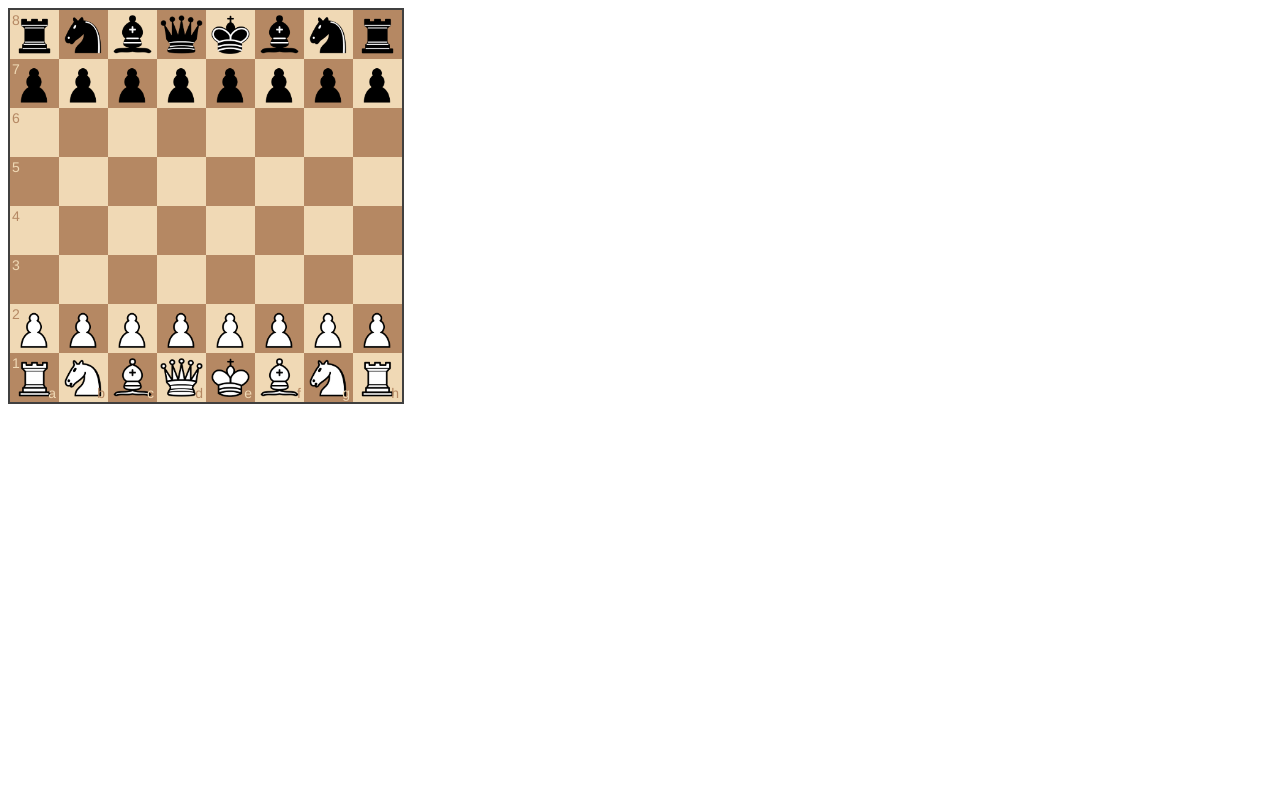
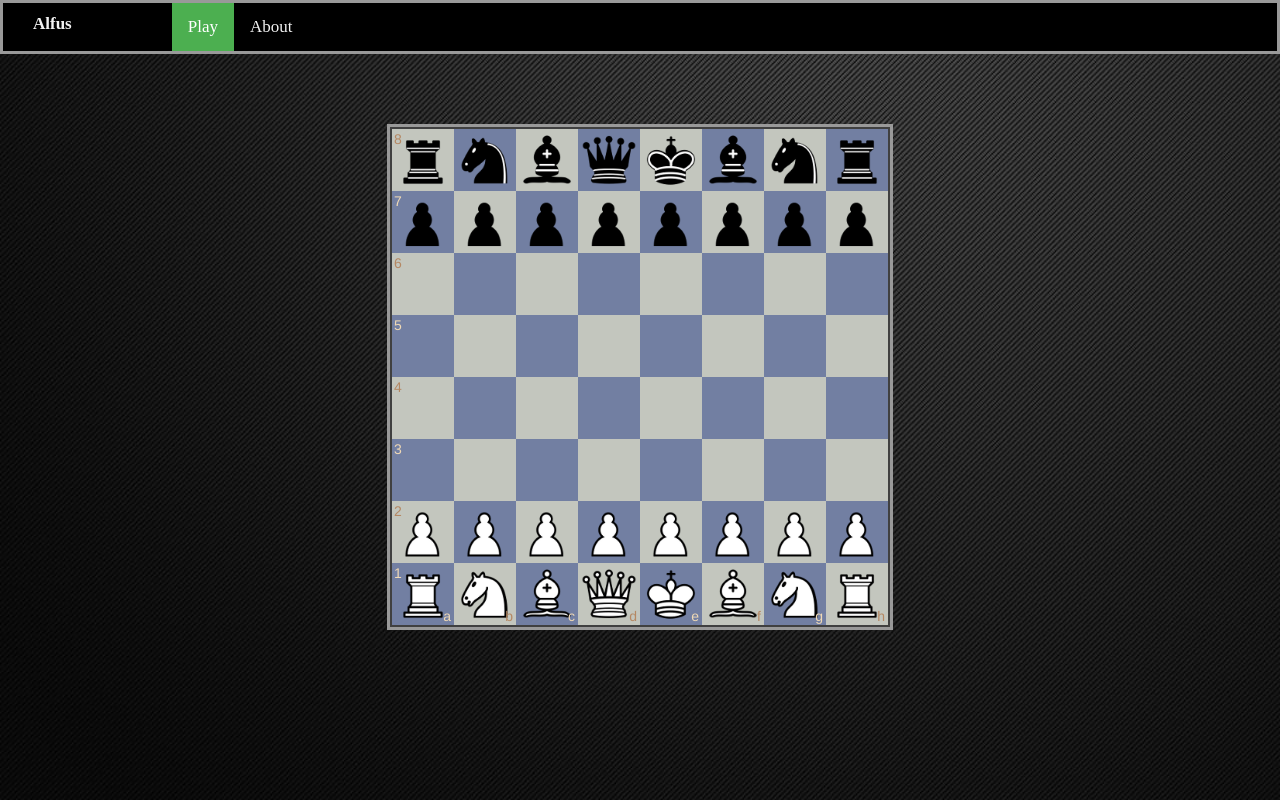
Before and after one commit to alfredbirk/alfus, a PHP site: page / in a window 1280 px wide. Run offline with PHP 8.4, Linux system fonts and the light colour scheme; some libraries are stand-ins or nearby versions.

Commit message:
Change design, add about page

```diff
--- a/chessboard.css
+++ b/chessboard.css
@@ -31,12 +31,12 @@
 }
 
 .white-1e1d7 {
-  background-color: #f0d9b5;
+  background-color: #C3C6BE;
   color: #b58863;
 }
-
+/*['#C3C6BE', '#727FA2'];*/
 .black-3c85d {
-  background-color: #b58863;
+  background-color: #727FA2;
   color: #f0d9b5;
 }
 
--- a/index.html
+++ b/index.html
@@ -5,8 +5,18 @@
   <meta http-equiv="X-UA-Compatible" content="IE=edge,chrome=1" />
   <title>Chessboard Tests</title>
   <link rel="stylesheet" href="chessboard.css" />
+  <link rel="stylesheet" type="text/css" href="navigation.css">
 </head>
-<body>
+<body style="background-color:#222;">
+  <div class="topnav">
+    <h1>Alfus</h1>
+    <a class="active" href="./index.html">Play</a>
+    <a href="./about.html">About</a>
+  </div>
+  <div class="container">
+
+
+
   <style type="text/css">
 .highlight-white {
   -webkit-box-shadow: inset 0 0 3px 3px yellow;
@@ -19,8 +29,7 @@
   box-shadow: inset 0 0 3px 3px blue;
 }
 </style>
-  <div id="myBoard" style="width: 400px"></div>
-  <div id="myBoard2" style="width: 400px"></div>
+  <div class="boardstyle" id="myBoard" style="width: 500px"></div>
   <script src="./chess.js"></script>
   <script src="./node_modules/jquery/dist/jquery.min.js"></script>
   <script src="./chessboardjs/src/chessboard.js"></script>
@@ -52,7 +61,6 @@
 
     // illegal move
     if (move === null) return 'snapback';
-    console.log("source", source);
     removeHighlights('white');
     boardEl.find('.square-' + source).addClass('highlight-white');
     boardEl.find('.square-' + target).addClass('highlight-white');
@@ -76,7 +84,6 @@
 
     var history = chess.history({ verbose: true})
     var pretty_move = history[history.length - 1]
-    console.log(pretty_move);
     // highlight black's move
     removeHighlights('black');
     boardEl.find('.square-' + pretty_move.from).addClass('highlight-black');
@@ -97,5 +104,6 @@
   var squareToHighlight;
 
   </script>
+  </div>
 </body>
 </html>
--- /dev/null
+++ b/navigation.css
@@ -0,0 +1,86 @@
+body {
+  margin: 0px;
+  background-image: url("background.jpg");
+}
+
+.container {
+  margin-top: 0px;
+  margin-left: 0px;
+  margin-right: 0px;
+}
+
+.boardstyle {
+  margin: auto;
+  margin-top: 70px;
+  width: 50%;
+  padding: 0px;
+  border-style: solid;
+  border-color: #999;
+}
+
+.description {
+  width: 1000px;
+  margin: auto;
+  margin-top: 50px;
+  color: white;
+  line-height: 1.6;
+  letter-spacing: 2px;
+}
+
+hr {
+  color: red;
+  border-color: powderblue;
+}
+
+.description h1 {
+  text-align: center;
+  font-family: Helvetica;
+}
+
+.description p {
+
+  color: lightgray;
+  font-family: Helvetica;
+}
+
+
+/* Add a black background color to the top navigation */
+.topnav {
+    background-color: #000;
+    overflow: hidden;
+    border-style: solid;
+    border-color: #999;
+}
+
+/* Style the links inside the navigation bar */
+.topnav a {
+    float: left;
+    color: #f2f2f2;
+    text-align: center;
+    padding: 14px 16px;
+    text-decoration: none;
+    font-size: 17px;
+}
+
+.topnav h1 {
+    font-family: 'Papyrus';
+    float: left;
+    color: #f2f2f2;
+    text-align: center;
+    padding: 0px 30px;
+    padding-right: 100px;
+    text-decoration: none;
+    font-size: 17px;
+}
+
+/* Change the color of links on hover */
+.topnav a:hover {
+    background-color: #ddd;
+    color: black;
+}
+
+/* Add a color to the active/current link */
+.topnav a.active {
+    background-color: #4CAF50;
+    color: white;
+}
```
Also changed, not shown: about.html (added, +54 -0 lines), background.jpg (added).
